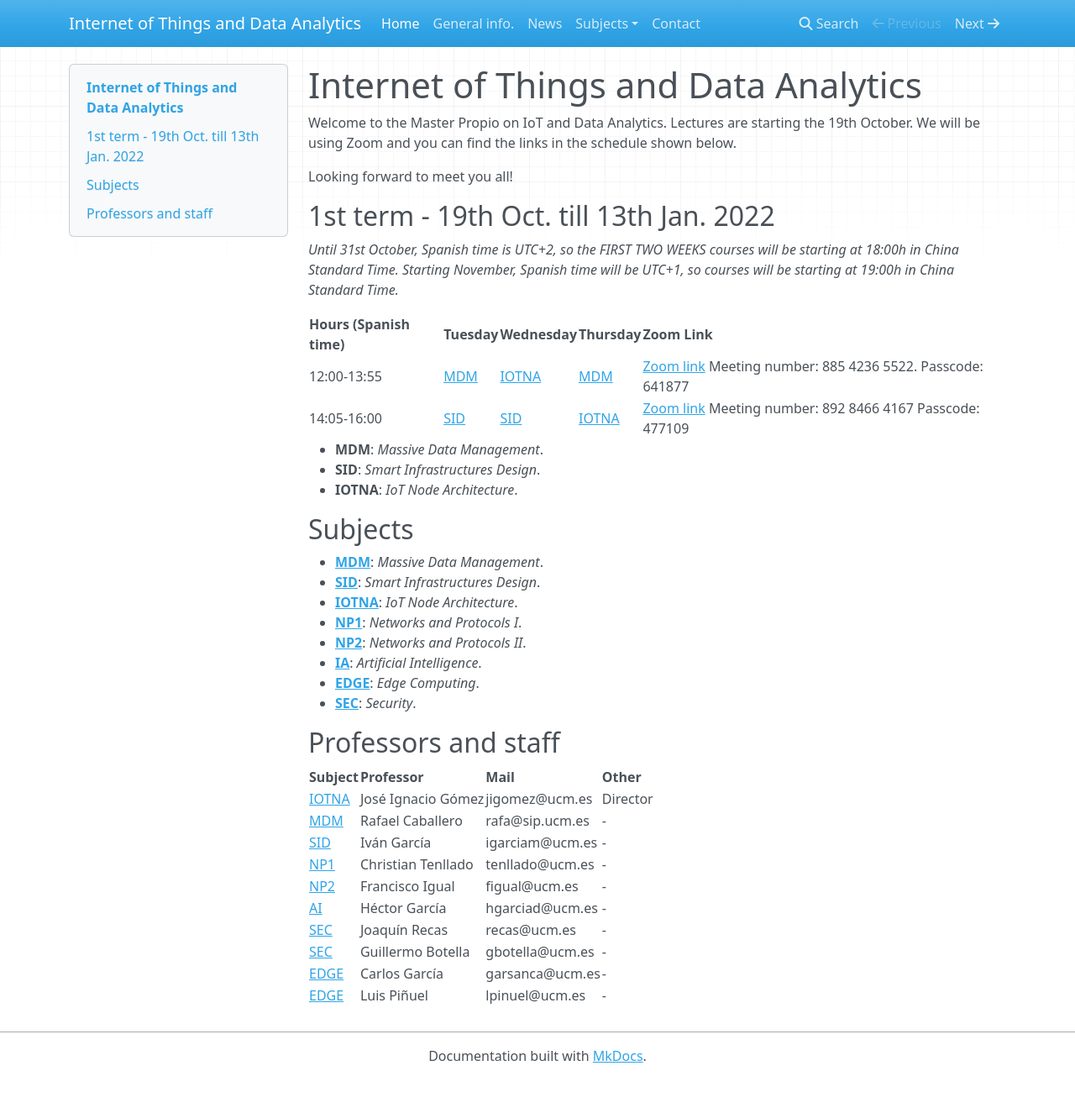
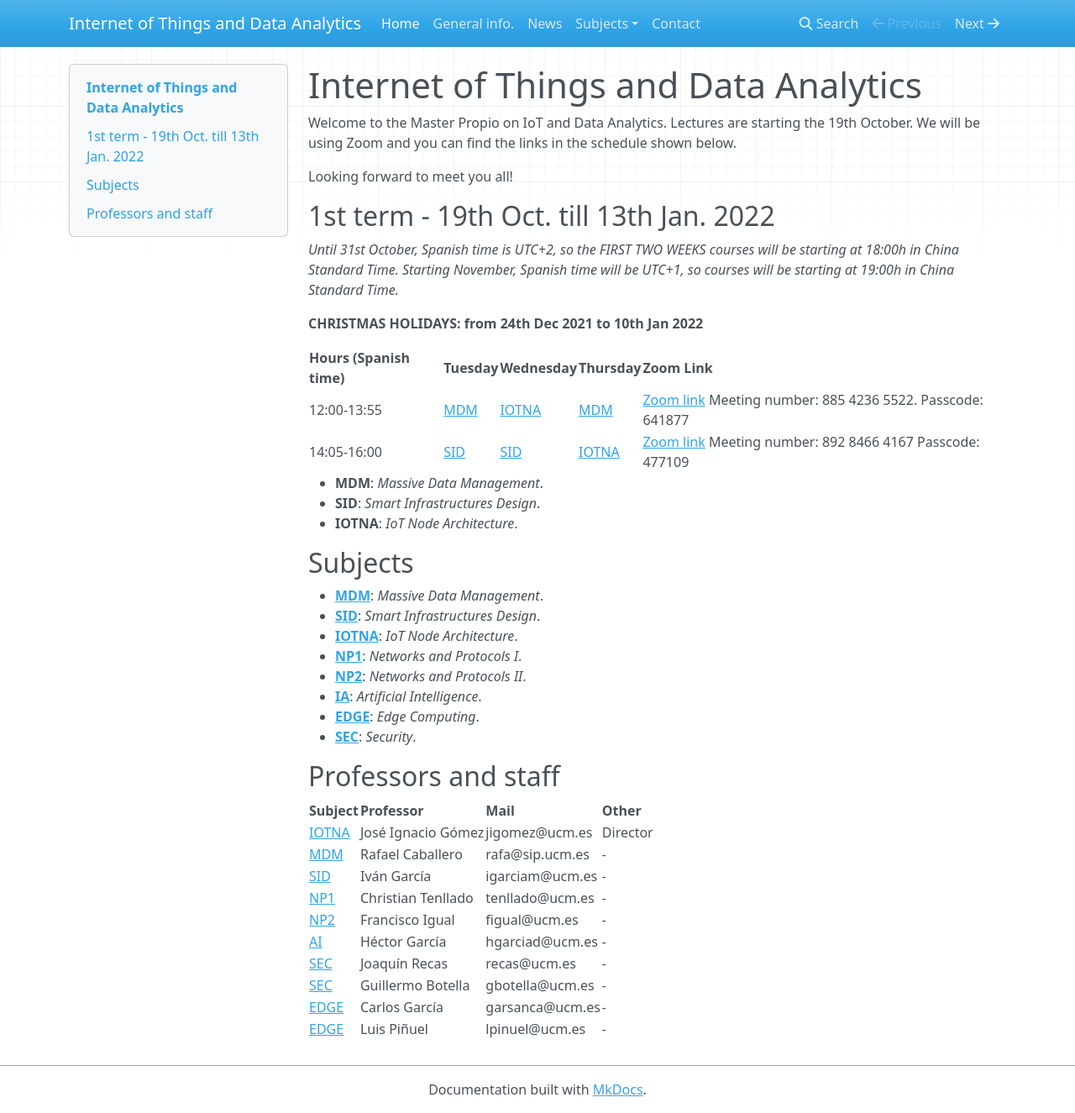
Before and after one commit to iot-da/iot-da.github.io, an MkDocs documentation site: the page built from docs/index.md, in a window 1280 px wide and 1325 px high. Shown: the whole window at 84% size. Built offline with MkDocs 1.6.1, drawn with Linux system fonts in a browser that asks for light colours; nearby versions of some CDN libraries.

Commit message:
chrismas

```diff
--- a/docs/index.md
+++ b/docs/index.md
@@ -8,6 +8,7 @@ Looking forward to meet you all!
 
 *Until 31st October, Spanish time is UTC+2, so the FIRST TWO WEEKS courses will be starting at 18:00h in China Standard Time. Starting November, Spanish time will be UTC+1, so courses will be starting at 19:00h in China Standard Time.*
 
+**CHRISTMAS HOLIDAYS: from 24th Dec 2021 to 10th Jan 2022**
 
 | Hours (Spanish time) | Tuesday | Wednesday | Thursday | Zoom Link |
 |-------|---------|-----------|----------|----------|
```
